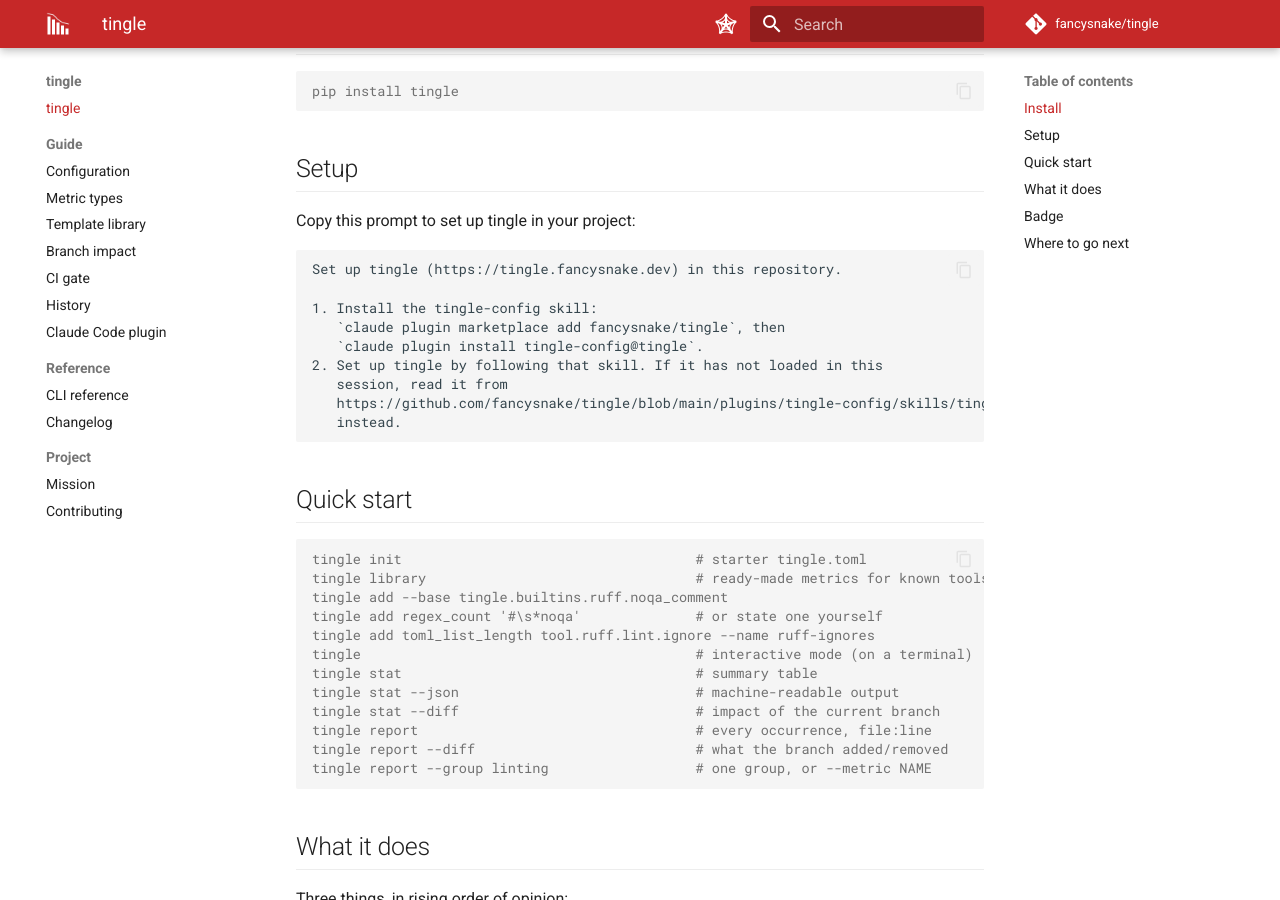
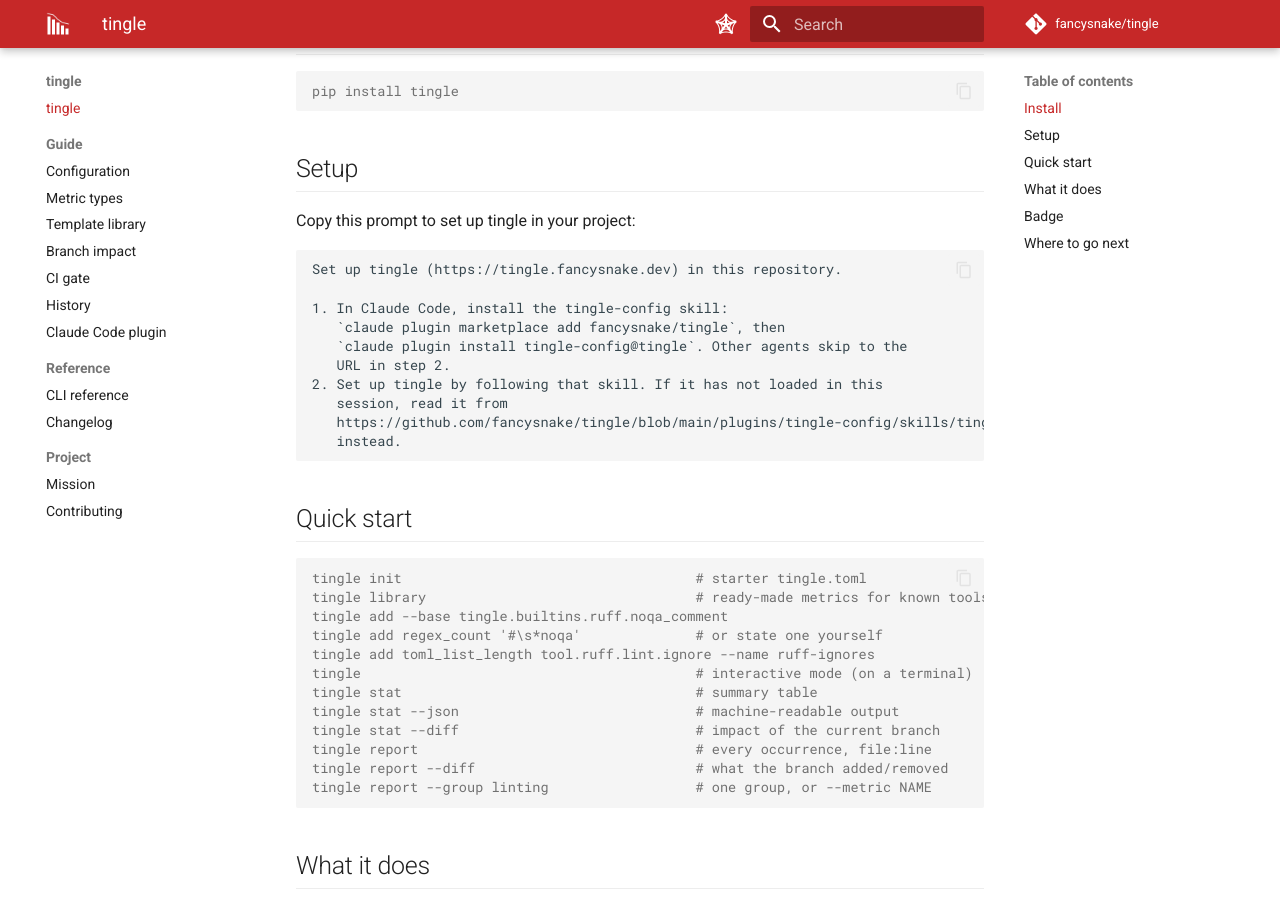
Before and after one commit to fancysnake/tingle, an MkDocs documentation site: the page built from docs/index.md, in a window 1280 px wide and 900 px high, scrolled down 458 px. Built offline with MkDocs 1.6.1 and Material for MkDocs 9.7.7, drawn with Linux system fonts in a browser that asks for light colours; comment, search, counter and statistics services are not loaded.

Commit message:
chore: act on the review triage

````diff
--- a/README.md
+++ b/README.md
@@ -42,9 +42,10 @@
 ```text
 Set up tingle (https://tingle.fancysnake.dev) in this repository.
 
-1. Install the tingle-config skill:
+1. In Claude Code, install the tingle-config skill:
    `claude plugin marketplace add fancysnake/tingle`, then
-   `claude plugin install tingle-config@tingle`.
+   `claude plugin install tingle-config@tingle`. Other agents skip to the
+   URL in step 2.
 2. Set up tingle by following that skill. If it has not loaded in this
    session, read it from
    https://github.com/fancysnake/tingle/blob/main/plugins/tingle-config/skills/tingle-config/SKILL.md
````
Also changed, not shown: docs/claude-plugin.md (+3 -3 lines), plugins/tingle-config/skills/tingle-config/SKILL.md (+7 -4 lines).
